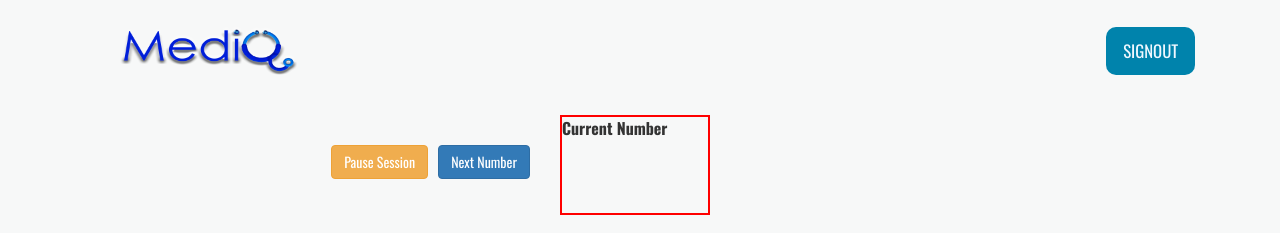
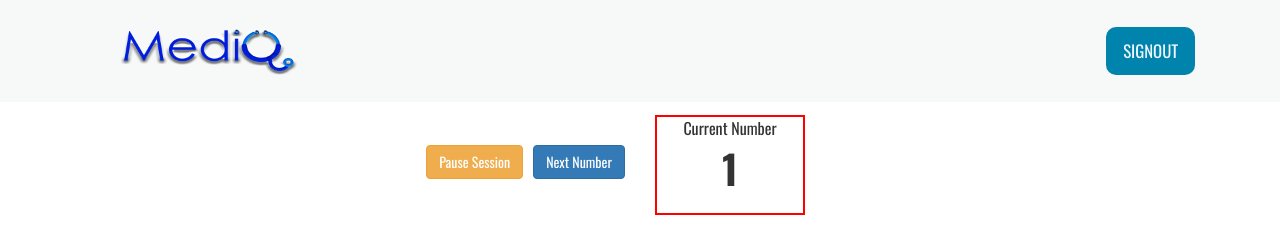
Before and after one commit to KasunDissanayake94/SLIIT, a PHP site: page /views/appointments.php?sid=1 in a window 1280 px wide. Shown: the top 248 px of the page. Run offline with PHP 8.4, Linux system fonts and the light colour scheme; data that the repository does not hold is empty.

Commit message:
next number working

```diff
--- a/views/appointments.php
+++ b/views/appointments.php
@@ -97,16 +97,17 @@
     <!----- //End-header---->
 
     <!----- start-header---->
-      <div id="home" class="header">
+      <div>
           <div class="top-header">
             <div class="container">
               <div class="row">
-               <div class="col-md-5">
-               	<button class="btn btn-primary pull-right" style="margin-left: 10px;margin-top: 30px;">Next Number</button>
-               <button class="btn btn-warning pull-right" style="margin-top: 30px;">Pause Session</button></div>
+               <div class="col-md-6">
+               	<button class="btn btn-primary pull-right" onClick="nextPatient();" style="margin-left: 10px;margin-top: 30px;">Next Number</button>
+               <button class="btn btn-warning pull-right" style="margin-top: 30px;" onClick="pause();" id="pausebtn">Pause Session</button></div>
                 <div class="col-md-4">
 
-                  <label style="border: 2px solid red;outline: green thick;height: 100px; width: 150px;">Current Number</label>
+                  <div style="border: 2px solid red;outline: green thick;height: 100px; width: 150px;"><center>Current Number</center>
+                  <center><label id="count" style="font-size: 40px;">1</label></center></div>
 
                 </div>
               </div>
@@ -201,4 +202,16 @@
 
       });
   });
+	function nextPatient(){
+
+		var currentno=document.getElementById('count').textContent;
+
+		currentno++;
+
+		var n = currentno.toString();
+		$('#count').html(n);
+	}
+	function pause(){
+		document.getElementById('pausebtn').innerHTML="Resume session";
+	}
 </script>
```
